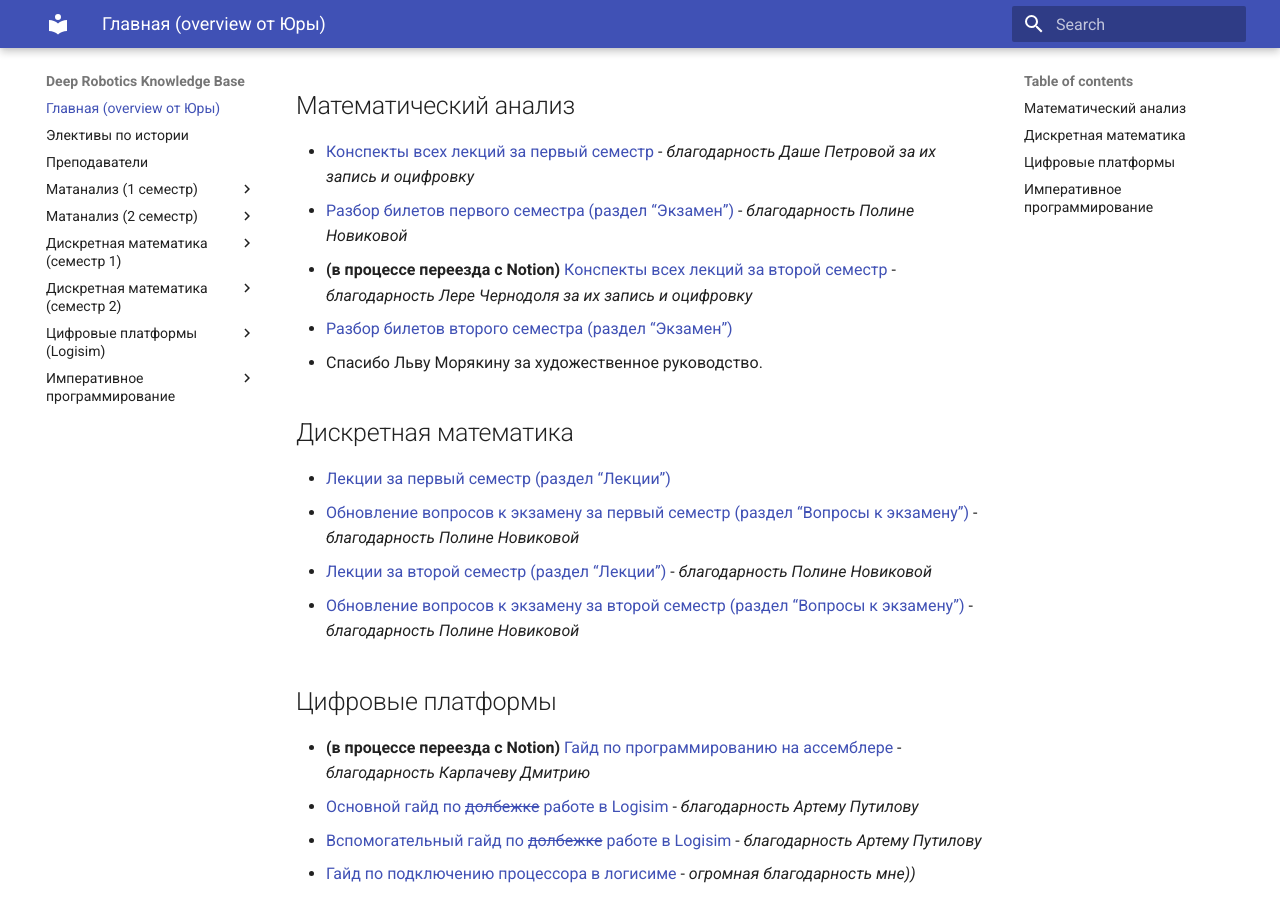
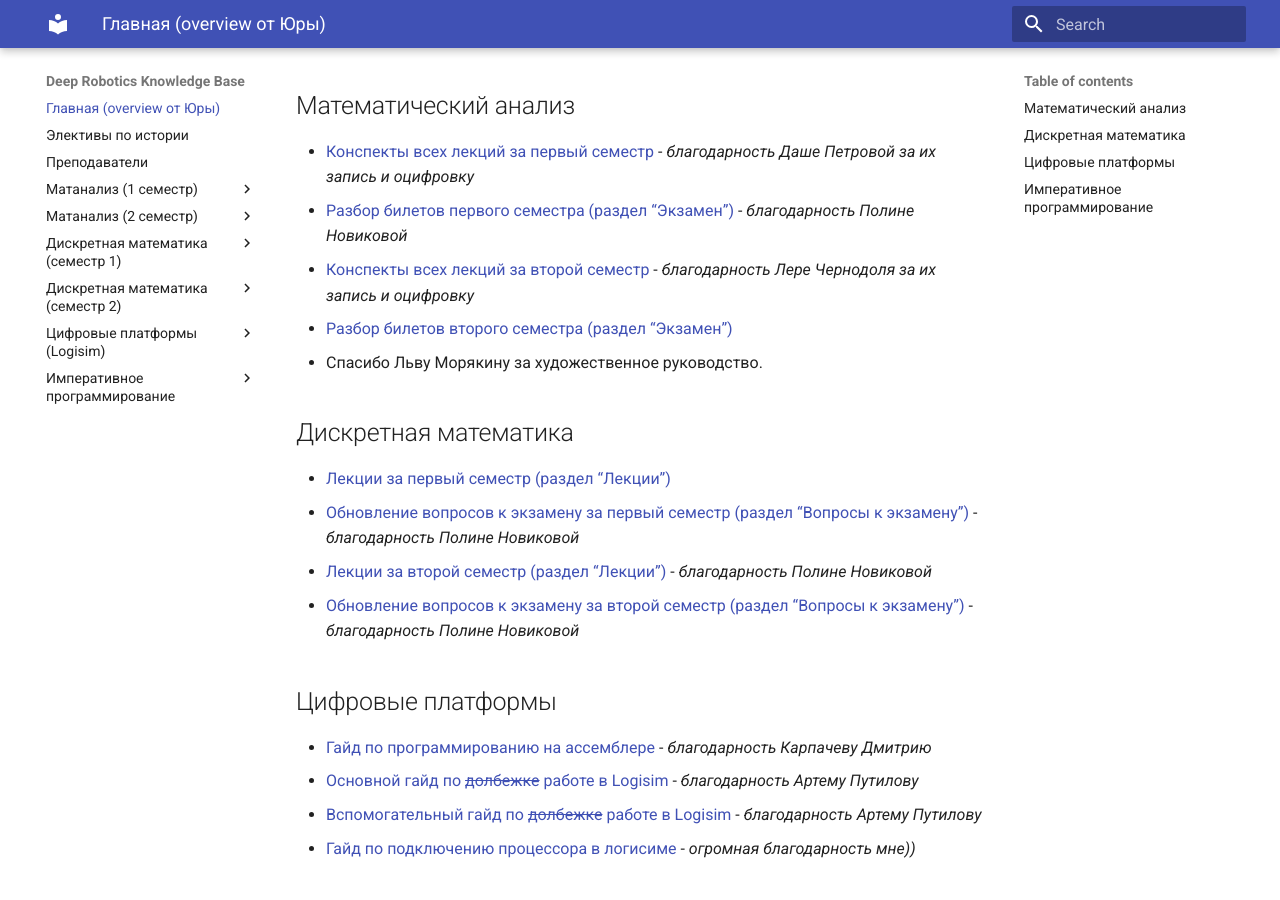
Before and after one commit to 703lovelost/dri-knowledge-base, an MkDocs documentation site: the page built from docs/index.md, in a window 1280 px wide and 900 px high, scrolled down 420 px. Built offline with MkDocs 1.6.1 and Material for MkDocs 9.7.7, drawn with Linux system fonts in a browser that asks for light colours.

Commit message:
Updated links on index.md

```diff
--- a/docs/index.md
+++ b/docs/index.md
@@ -9,7 +9,7 @@
 
 - [Конспекты всех лекций за первый семестр](math-lectures-sem-1.md) - *благодарность Даше Петровой за их запись и оцифровку*
 - [Разбор билетов первого семестра (раздел “Экзамен”)](https://sites.google.com/view/mechhub/1/mathan1?authuser=0#h.9uwh7rxi10wb) - *благодарность Полине Новиковой*
-- **(в процессе переезда с Notion)** [Конспекты всех лекций за второй семестр](https://www.notion.so/8ec521f258134eb09de3d7e5efa820e8?pvs=21) - *благодарность Лере Чернодоля за их запись и оцифровку*
+- [Конспекты всех лекций за второй семестр](math-exam-sem-2-2024.md) - *благодарность Лере Чернодоля за их запись и оцифровку*
 - [Разбор билетов второго семестра (раздел “Экзамен”)](https://sites.google.com/view/mechhub/1/mathan2?authuser=0#h.yj97eu1f78xc)
 - Спасибо Льву Морякину за художественное руководство.
 
@@ -22,7 +22,7 @@
 
 ## Цифровые платформы
 
-- **(в процессе переезда с Notion)** [Гайд по программированию на ассемблере](https://www.notion.so/645d0dbb4d44477ba08b089e474e0348?pvs=21) - *благодарность Карпачеву Дмитрию*
+- [Гайд по программированию на ассемблере](digital-platforms-programming.md) - *благодарность Карпачеву Дмитрию*
 - [Основной гайд по ~~долбежке~~ работе в Logisim](logisim-introduction.md) - *благодарность Артему Путилову*
 - [Вспомогательный гайд по ~~долбежке~~ работе в Logisim](i-woke-up-and-opened-logisim.md) - *благодарность Артему Путилову*
 - [Гайд по подключению процессора в логисиме](processor-implementation.md) - *огромная благодарность мне))*
```
